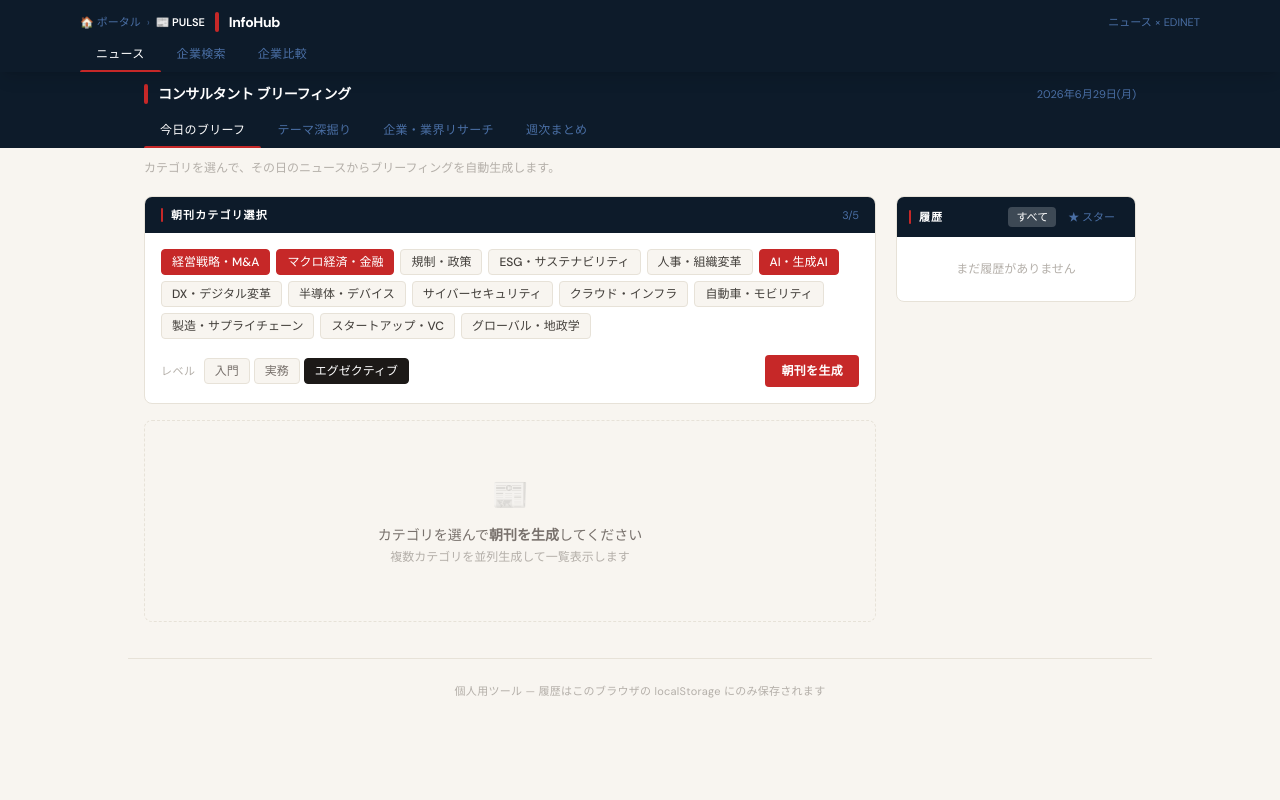
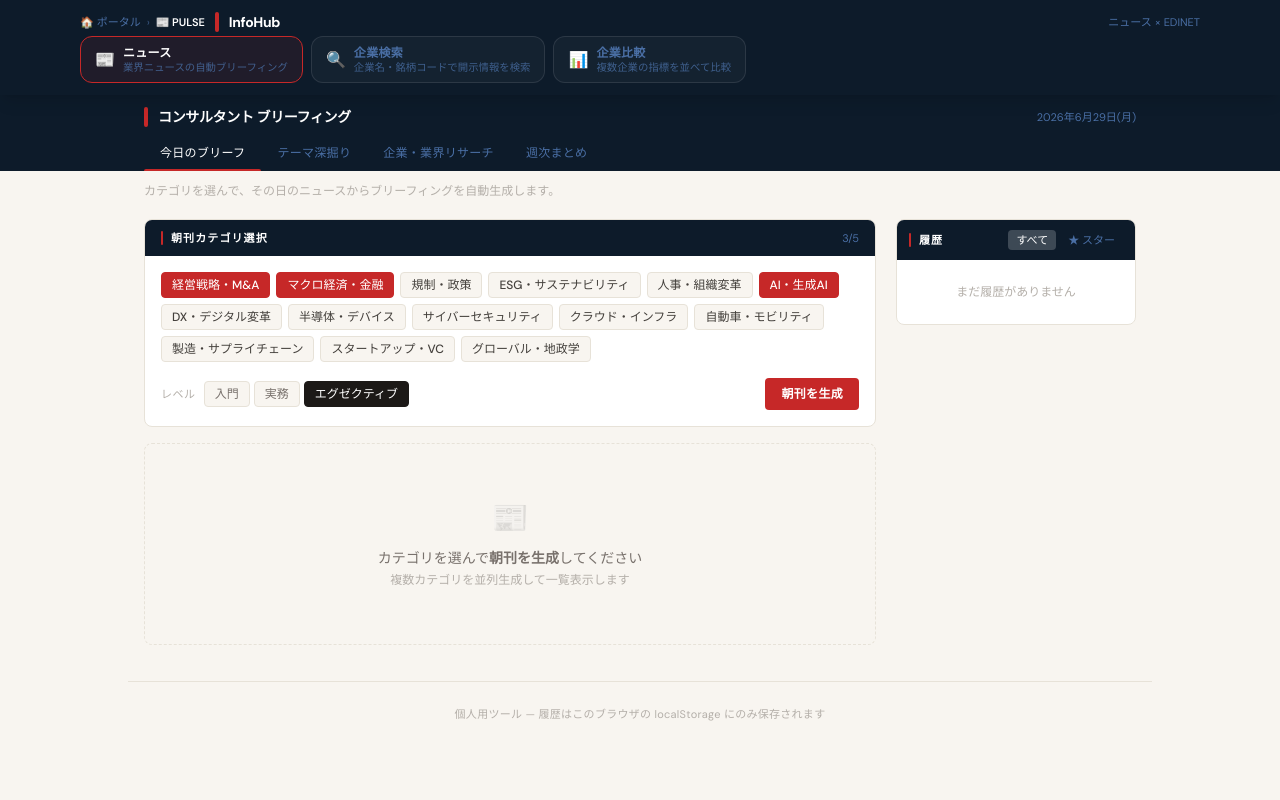
Before and after one commit to woodstockv999/study, a Next.js app: page / in a window 1280 px wide. Shown: the top 800 px of the page. Built offline with nearby package versions, Linux system fonts and the light colour scheme.

Commit message:
auto: update components/Nav.tsx

```diff
--- a/components/Nav.tsx
+++ b/components/Nav.tsx
@@ -5,9 +5,9 @@ import { usePathname } from "next/navigation";
 import { useEffect, useState } from "react";
 
 const LINKS = [
-  { href: "/",          label: "ニュース" },
-  { href: "/search",    label: "企業検索" },
-  { href: "/compare",   label: "企業比較" },
+  { href: "/",          label: "ニュース",   icon: "📰", desc: "業界ニュースの自動ブリーフィング" },
+  { href: "/search",    label: "企業検索",   icon: "🔍", desc: "企業名・銘柄コードで開示情報を検索" },
+  { href: "/compare",   label: "企業比較",   icon: "📊", desc: "複数企業の指標を並べて比較" },
 ];
 
 // page.tsx のタブ(URLハッシュ)と対応するパンくず表示名。"morning"はデフォルトなので表示しない。
@@ -53,18 +53,27 @@ export default function Nav() {
         </div>
         <span className="text-2xs text-navy-muted hidden sm:block">ニュース × EDINET</span>
       </div>
-      <div className="max-w-6xl mx-auto px-4 flex overflow-x-auto">
+      <div className="max-w-6xl mx-auto px-4 pb-3 flex gap-2 overflow-x-auto">
         {LINKS.map((l) => (
           <Link
             key={l.href}
             href={l.href}
-            className={`relative shrink-0 px-4 py-2.5 text-xs font-medium tracking-wide uppercase transition-colors ${
+            title={l.desc}
+            className={`shrink-0 flex items-center gap-2 rounded-xl border px-3.5 py-2 transition-colors ${
               active(l.href)
-                ? "text-white after:absolute after:bottom-0 after:left-0 after:right-0 after:h-0.5 after:bg-accent after:rounded-t"
-                : "text-navy-muted hover:text-white/80"
+                ? "border-accent bg-accent/10"
+                : "border-white/10 bg-white/[0.03] hover:border-white/20 hover:bg-white/[0.06]"
             }`}
           >
-            {l.label}
+            <span className="text-base leading-none">{l.icon}</span>
+            <span className="flex flex-col">
+              <span className={`text-xs font-semibold tracking-wide ${active(l.href) ? "text-white" : "text-navy-muted"}`}>
+                {l.label}
+              </span>
+              <span className="hidden sm:block text-[0.65rem] leading-tight text-navy-muted/80">
+                {l.desc}
+              </span>
+            </span>
           </Link>
         ))}
       </div>
```
